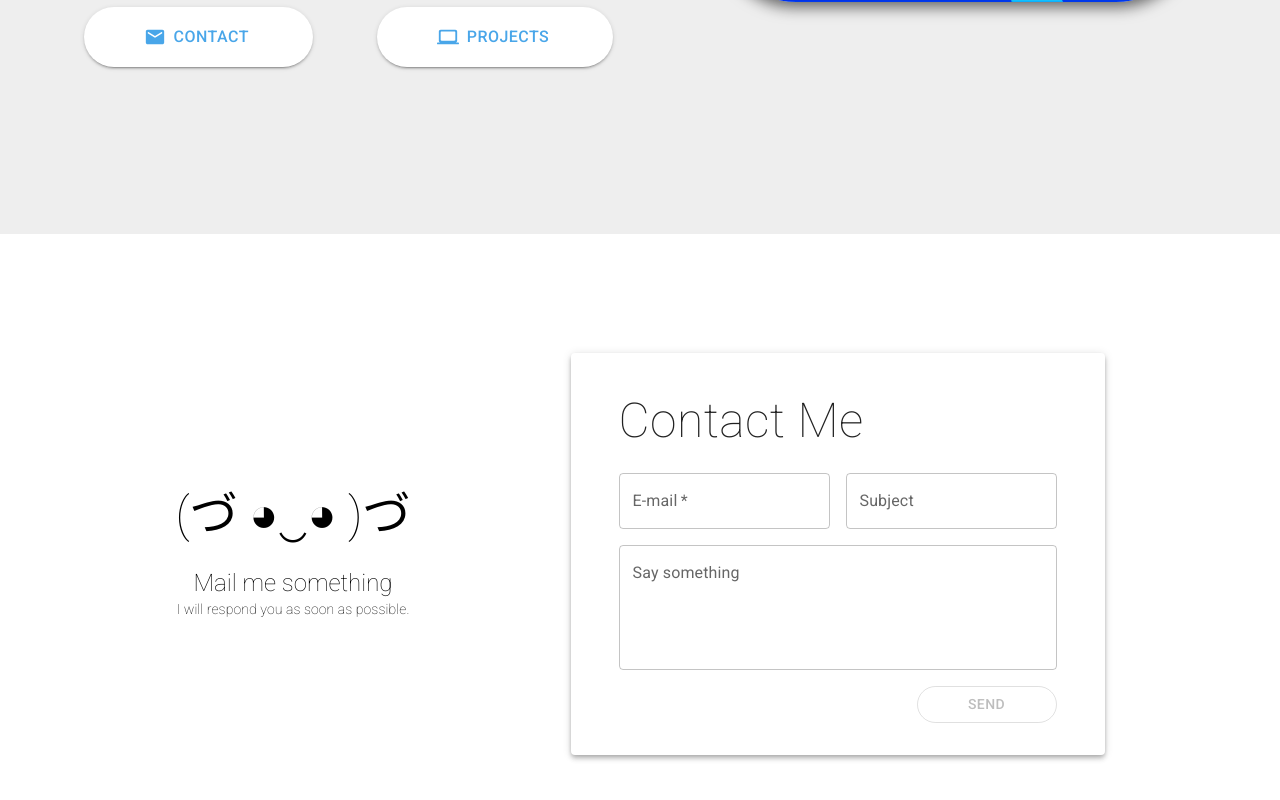
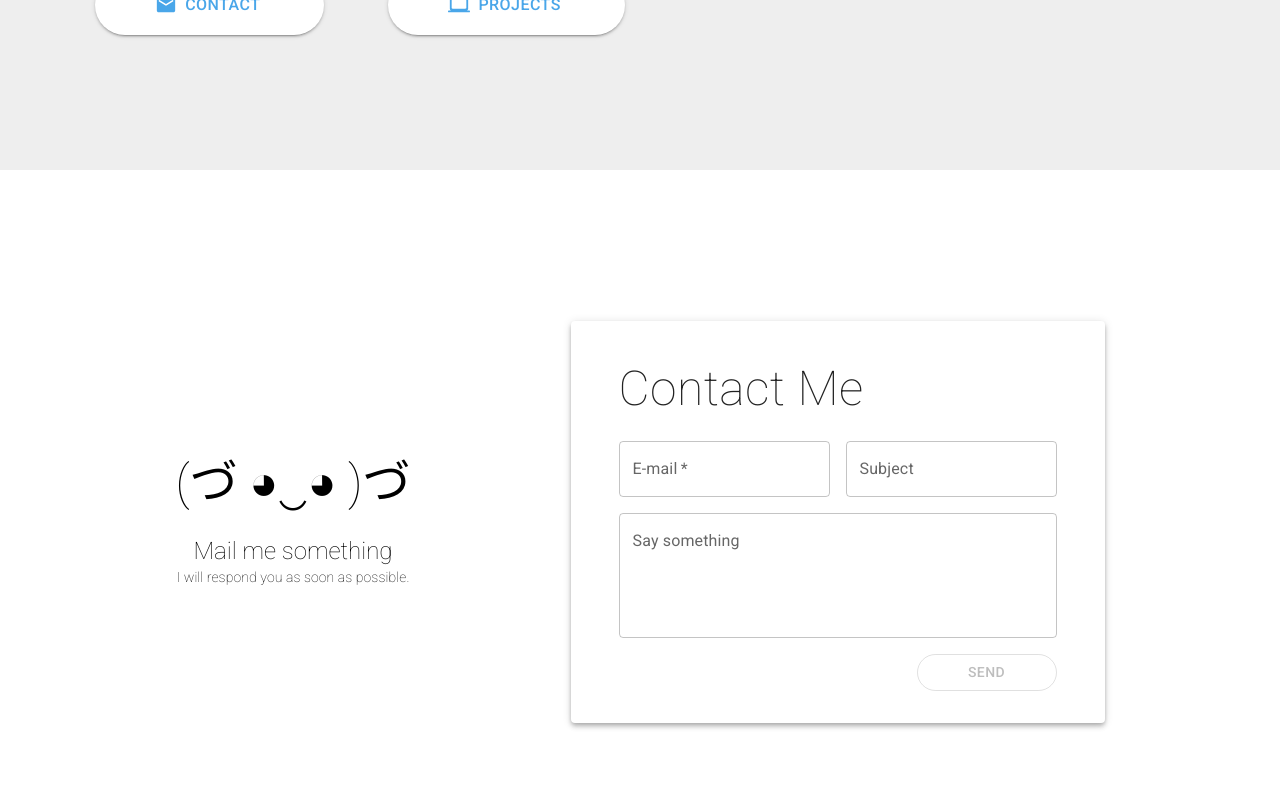
Before and after one commit to fobdev/PedroDev, a React (Create React App) app: page / in a window 1280 px wide. Shown: the part 538-1338 px from the top of the page. Built offline with nearby package versions, Linux system fonts and the light colour scheme.

Commit message:
small sizings adjusts

```diff
--- a/src/components/Contact.tsx
+++ b/src/components/Contact.tsx
@@ -107,7 +107,7 @@ export default function Contact() {
     };
 
     return (
-        <Container sx={mainContactContainer}>
+        <Container sx={mainContactContainer} disableGutters>
             <Box className="dev-box" alignSelf="center">
                 <Typography
                     variant="h3"
--- a/src/components/styles/Contact.ts
+++ b/src/components/styles/Contact.ts
@@ -3,6 +3,7 @@ const main_color = "#49a6e9";
 
 export const mainContactContainer: SxProps<Theme> = {
     alignItems: "center",
+    margin: "2em auto",
     display: "flex",
     justifyContent: "center",
     height: "80vh",
--- a/src/components/styles/Head.ts
+++ b/src/components/styles/Head.ts
@@ -44,7 +44,8 @@ export const mainHeadBox: SxProps<Theme> = {
 
         "@media only screen and (min-width: 720px)": {
             ".right-box": {
-                display: "flex",
+                display: "inline-flex",
+                columnGap: "2em",
                 ".menu": {
                     display: "none",
                 },
@@ -61,10 +62,6 @@ export const mainHeadBox: SxProps<Theme> = {
                     },
                 },
 
-                ".info-box": {
-                    marginRight: "2em",
-                },
-
                 ".whatsapp-button, .linkedin-button, .github-button": {
                     color: main_color,
                 },
--- a/src/components/styles/Hero.ts
+++ b/src/components/styles/Hero.ts
@@ -4,9 +4,9 @@ const main_color = "#49a6e9";
 export const mainHeroContainer: SxProps<Theme> = {
     backgroundColor: "#eee",
     display: "flex",
-    justifyContent: "space-around",
+    justifyContent: "center",
+    columnGap: "5em",
     alignContent: "center",
-    padding: "2em",
     height: "80vh",
     ".left-side": {
         display: "flex",
```
